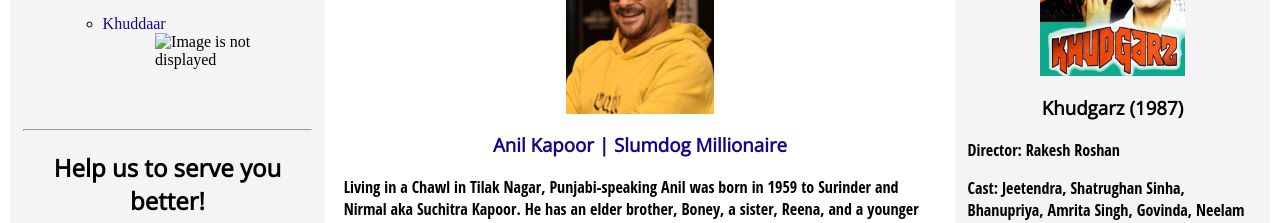
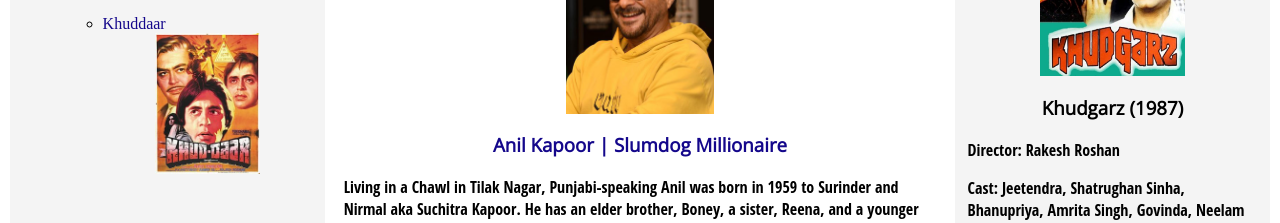
Before and after one commit to malharsharma/Bollywood-Stars-of-1980s, a website: page index.html in a window 1280 px wide. Shown: the part 1795-2018 px from the top of the page. Drawn offline with nearby package versions, Linux system fonts and the light colour scheme.

Commit message:
Added Images

```diff
--- a/index.html
+++ b/index.html
@@ -158,7 +158,7 @@
         <br>
 
         <li><a href="https://en.wikipedia.org/wiki/Khud-Daar" title="Movie" target=_blank">Khuddaar</a></li>
-        <img src="C:\Users\Delll\Desktop\M4.jpg" alt="Image is not displayed" height=35% width=50%>
+        <img src="assets/khuddaar.jpg" alt="Image is not displayed" height=35% width=50%>
         <br>
       </ul>
     </ul><br><hr>
```
Also changed, not shown: assets/khuddaar.jpg (added).
